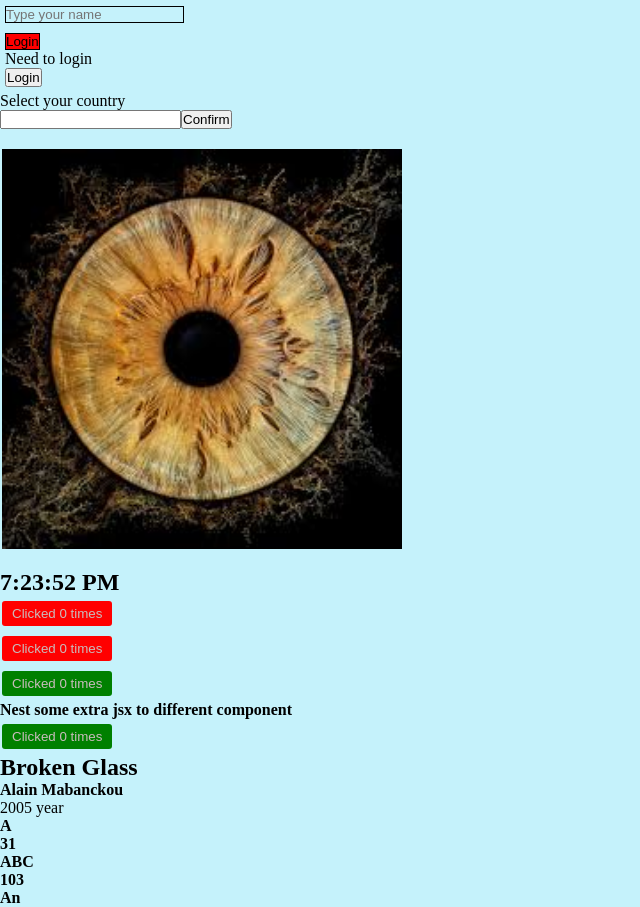
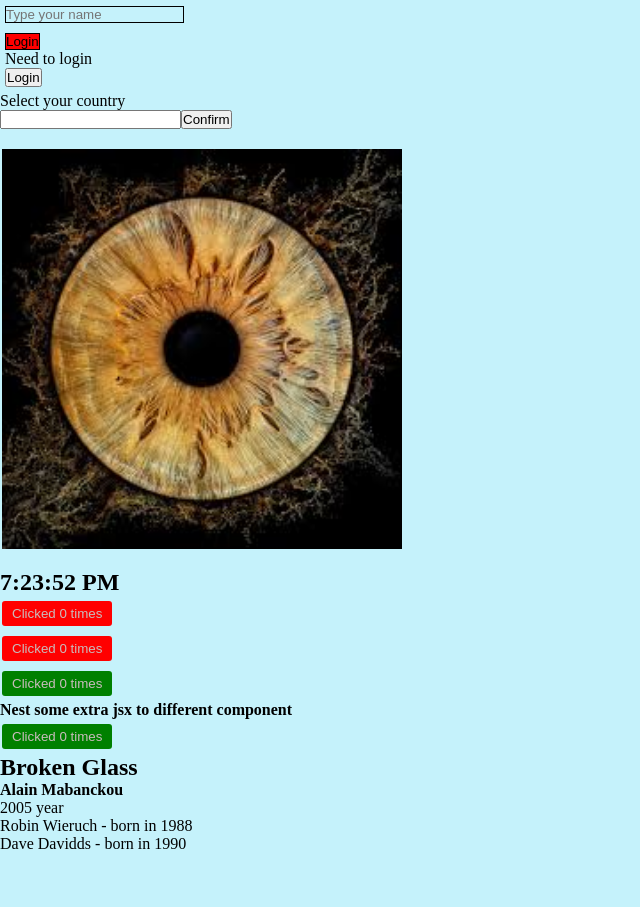
Before and after one commit to OskarKuchta/Learn-react, a React (Vite) app in the folder app/: page / in a window 1280 px wide. Shown: the whole page, without its empty margins (0-640 px from the left). After the commit the page ends 853 px from the top, so only its background shows below. Built offline with nearby package versions, Linux system fonts and the light colour scheme.

Commit message:
List created with use object keys

```diff
--- a/app/src/components/footer.jsx
+++ b/app/src/components/footer.jsx
@@ -55,22 +55,31 @@ const BookYear = (props) => {
 };
 
 const ListItems = () => {
-  const items = ["A", 31, "ABC", 103, "An"];
-  return <NestedList element={items} />;
-};
-const NestedList = ({ element }) => {
+  const list = [
+    {
+      id: "a",
+      firstname: "Robin",
+      lastname: "Wieruch",
+      year: 1988,
+    },
+    {
+      id: "b",
+      firstname: "Dave",
+      lastname: "Davidds",
+      year: 1990,
+    },
+  ];
   return (
     <>
-      <ul>
-        {element.map(element => (
-          <li key={element}>
-            <strong>{element}</strong>
-          </li>
+      <ol>
+        {list.map((item) => (
+          <li key={item.id}>{item.firstname} {item.lastname} - born in {item.year}</li>
         ))}
-      </ul>
+      </ol>
     </>
   );
 };
+
 const Footer = () => {
   const [count, setCount] = useState(0);
   const clickedInTwice = () => {
```
